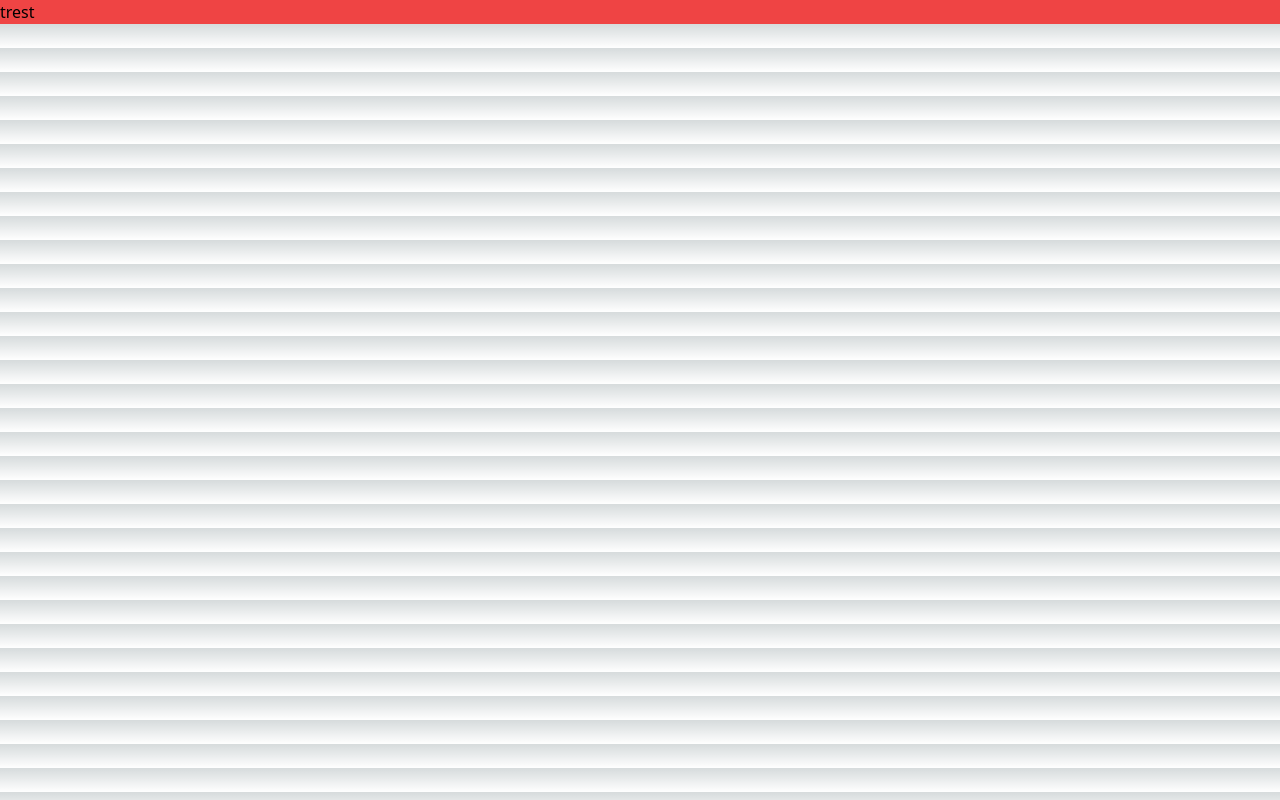
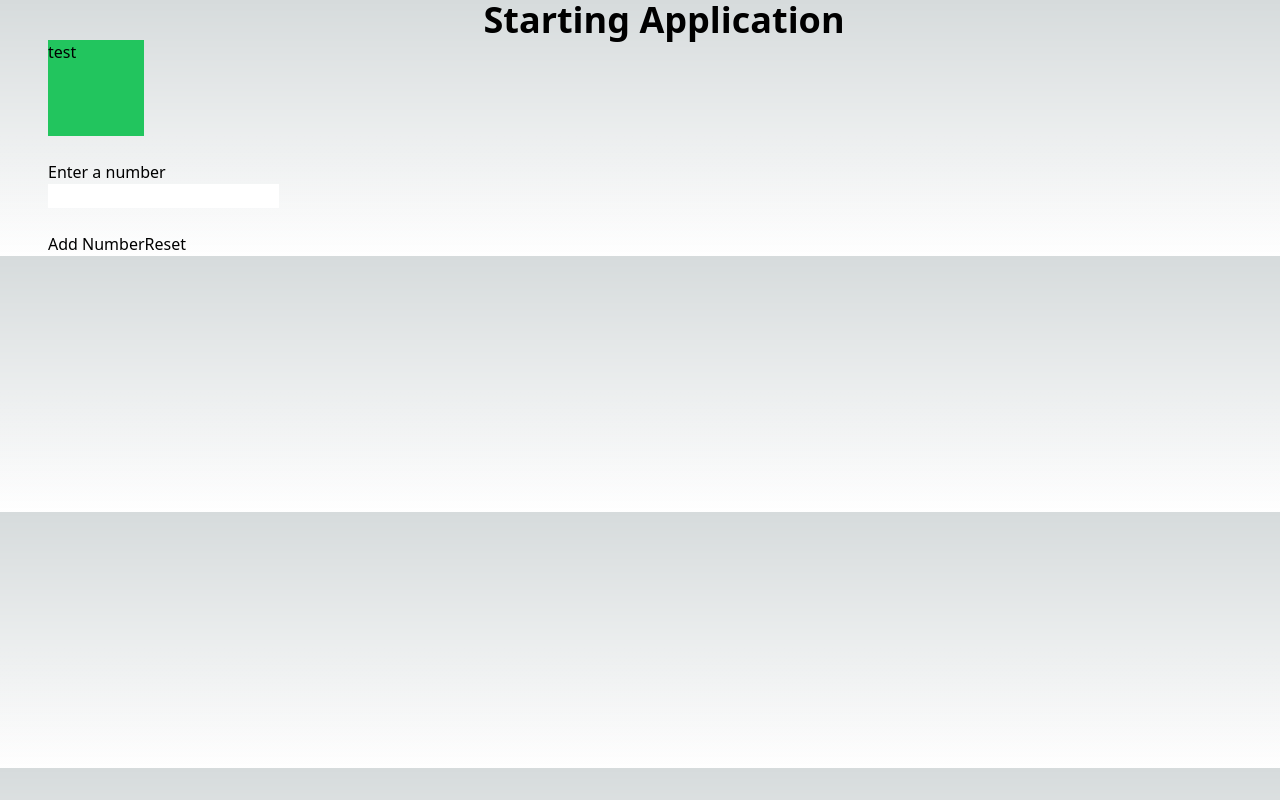
Before and after one commit to troias/React-Optimization1, a Next.js app: page / in a window 1280 px wide. Built offline with nearby package versions, Linux system fonts and the light colour scheme.

Commit message:
added client components

```diff
--- a/src/app/page.tsx
+++ b/src/app/page.tsx
@@ -1,13 +1,32 @@
-import Image from 'next/image'
-import { Inter } from '@next/font/google'
+
+import InputForm from "../components/forms/InputForm.client"
+// import Button from "./components/UI/Button/Button"
+
+// import  Header from "./components/Header/header"
 
 
-const inter = Inter({ subsets: ['latin'] })
+
+export interface AppState {
+  items: number[],
+  inputValue: string
+}
+
 
 export default function Home() {
+
+
+
+
+
   return (
-    <main className="bg-red-500">
-      trest
-    </main>
+    <div className="pl-12 ">
+    {/* <Header/> */}
+    <h1
+    className="text-4xl font-bold text-center"
+    >Starting Application</h1>
+
+    <InputForm  />
+
+  </div>
   )
 }
--- /dev/null
+++ b/src/components/forms/InputForm.client.tsx
@@ -0,0 +1,97 @@
+
+"use client"
+
+
+import { useCallback, useMemo, useReducer } from "react"
+import React from 'react';
+import MyInput from "./MyInput.client"
+import Button from "../ui/buttons/Button"
+import type { ChangeEvent } from "react"
+import type { AppState } from "../../app/page"
+
+type State = number[]
+
+type Action =
+  | { type: 'ADD_ITEM', payload: number }
+  | { type: 'REMOVE_ITEM', payload: number }
+  | { type: 'SET_INPUT_VALUE', payload: string }
+  | { type: 'RESET_ITEMS', payload: number }
+
+
+
+export default function InputForm () {
+
+  const initialState: AppState = {
+    items: [],
+    inputValue: ""
+  }
+    const reducer = (state: AppState, action: Action) => {
+      switch (action.type) {
+        case 'ADD_ITEM':
+          return {
+            ...state,
+            items: [...state.items, action.payload]
+          }
+
+        case 'SET_INPUT_VALUE':
+          return {
+            ...state,
+            inputValue: action.payload
+          }
+        case 'RESET_ITEMS':
+          return {
+            ...state,
+            items: []
+          }
+
+        default:
+          return state
+      }
+    }
+
+    const [state, dispatch] = useReducer(reducer, initialState)
+
+    const inputHandler = useCallback((event: ChangeEvent<HTMLInputElement>) => {
+      dispatch({ type: 'SET_INPUT_VALUE', payload: event.target.value })
+    }, [])
+
+    const removeItemHander = useCallback(() => {
+      dispatch({ type: 'RESET_ITEMS', payload: 0 })
+
+    }, [
+      dispatch
+
+    ])
+
+    const addItemHandler = useCallback(() => {
+      const inputValueAsNumber = +state.inputValue
+      dispatch({ type: 'ADD_ITEM', payload: inputValueAsNumber })
+    }, [dispatch, state.inputValue])
+    return (
+      <div>
+
+
+            <div>
+          <div className="w-24 bg-green-500 h-24">
+            test
+          </div>
+          <br />
+          <MyInput
+            label="Enter a number"
+            value={state.inputValue}
+            onChange={inputHandler}
+
+          />
+          <br />
+          <Button onClick={addItemHandler}
+            type={"submit"}
+          >
+            Add Number
+          </Button>
+          <Button type="reset" onClick={removeItemHander}>
+            Reset
+          </Button>
+        </div>
+      </div>
+    )
+  }
--- /dev/null
+++ b/src/components/forms/MyInput.client.tsx
@@ -0,0 +1,22 @@
+import type { ChangeEvent } from 'react'
+
+interface MyInputProps {
+    label: string
+    value: string
+
+    onChange: (event: ChangeEvent<HTMLInputElement>) => void
+
+  }
+
+export default function MyInput({ label, value, onChange }: MyInputProps) {
+    return (
+      <div className="" >
+        <label htmlFor="my-input" className=""  >{label}</label>
+        <br />
+
+
+
+        <input id="my-input" value={value} onChange={onChange} />
+      </div>
+    )
+  }
--- /dev/null
+++ b/src/components/ui/buttons/Button.tsx
@@ -0,0 +1,42 @@
+import React from "react"
+import { useState, useCallback } from "react"
+
+
+type ButtonProps = {
+  onClick: () => void,
+  type?: "button" | "submit" | "reset",
+  className?: string,
+  disabled?: boolean,
+  children: React.ReactNode,
+}
+
+const Button = ({
+  onClick,
+  type = "button",
+  className,
+  disabled,
+  children,
+}: ButtonProps) => {
+  const [allowToggle, setAllowToggle] = useState(false)
+  const [show, setShow] = useState(false)
+
+  const buttonHandler = useCallback(() => {
+    if (allowToggle) {
+      setShow((prevState) => !prevState)
+    }
+    onClick()
+  }, [allowToggle, onClick])
+
+  return (
+    <button
+      type={type}
+      className={``}
+      onClick={buttonHandler}
+      disabled={disabled}
+    >
+      {children}
+    </button>
+  )
+}
+
+export default React.memo(Button)
```
